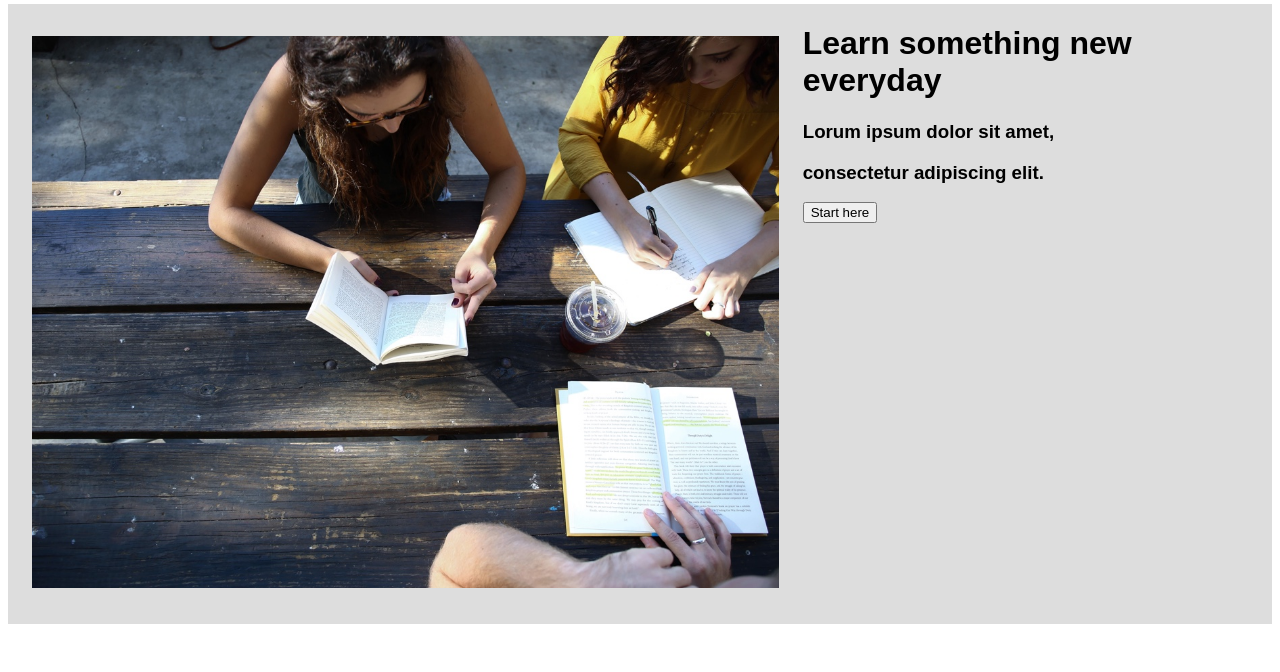
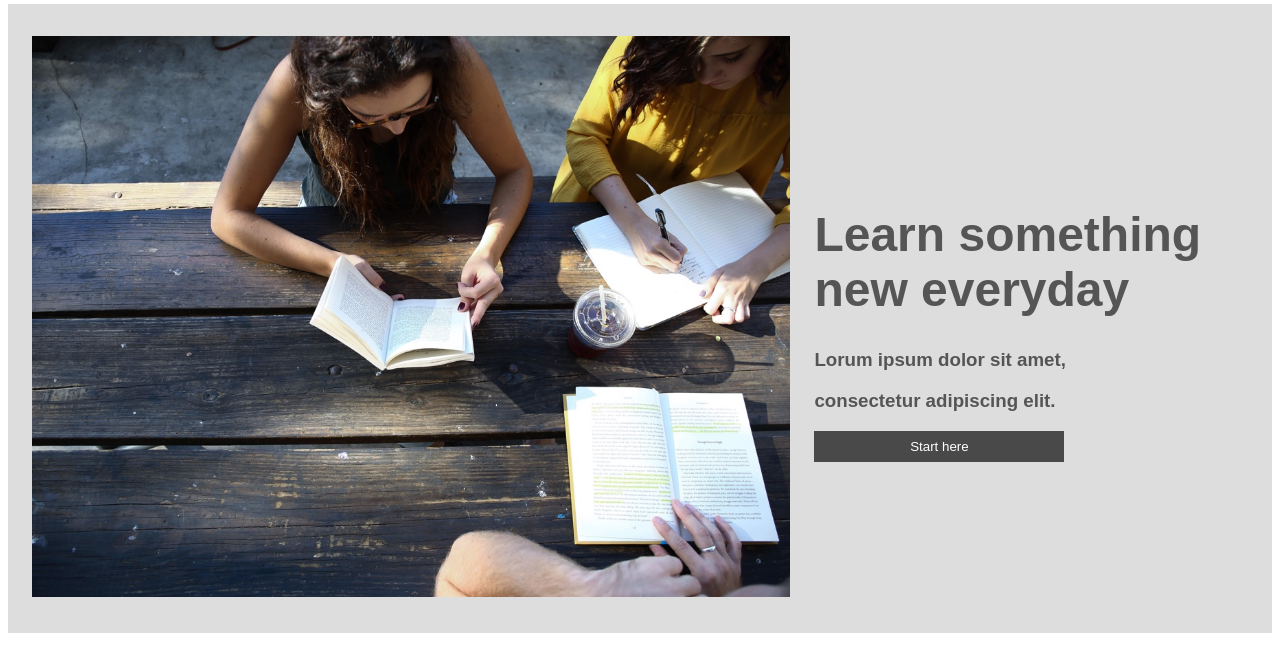
Before and after one commit to Cjmac2021/colmaracademy, a plain HTML site: page index.html in a window 1280 px wide. Shown: the part 68-740 px from the top of the page. Drawn offline with Linux system fonts and the light colour scheme.

Commit message:
Updated reponsive layout

```diff
--- a/resources/css/style.css
+++ b/resources/css/style.css
@@ -54,9 +54,28 @@ header .mobile {
     max-width: 100%;
   }
 
+  #features .content {
+    margin: auto 0;
+    flex: 1;
+  }
 
+  #features .content h1 {
+    max-width: 100%;
+    font-size: 3rem;
+    color: rgb(85, 85, 85);
+  }
 
+  #features .content h3 {
+    color:rgb(85, 85, 85);
+  }
 
+  #features .content button {
+    background-color: rgb(73, 73, 73);
+    border: none;
+    padding: 8px;
+    width: 250px;
+    color: white
+  }
   @media only screen and (max-width: 720px) {
     #features {
       flex-flow: column;
@@ -87,4 +106,8 @@ header .mobile {
         display: none;
     }
 
+    h1 {
+      font-size: 2rem;
+    }
+
   }
```
